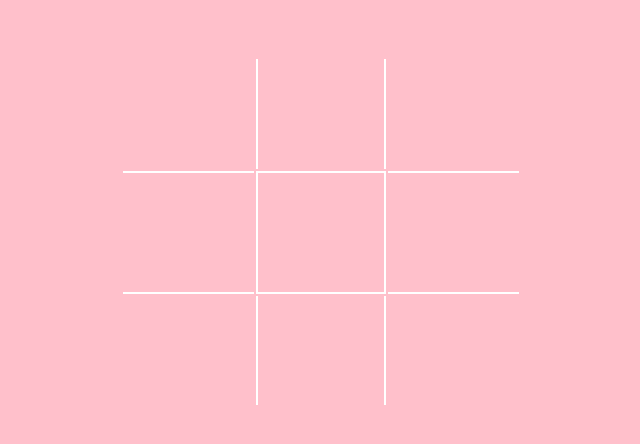
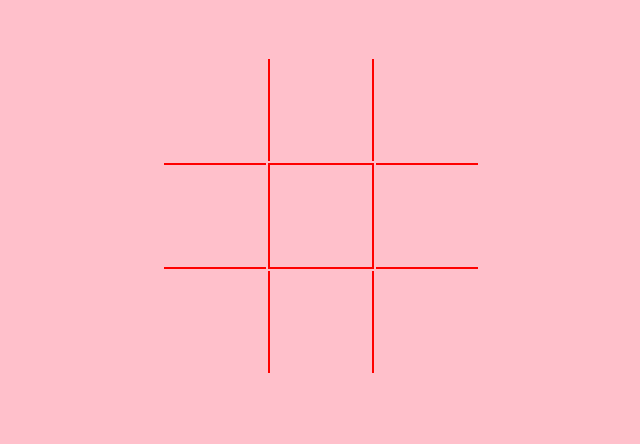
Before and after one commit to Rahuljaiswal30/tic-tac-toe-, a plain HTML site: page index.html in a window 1280 px wide. Shown: the part 50-494 px from the top of the page, without its empty margins (319-959 px from the left). Drawn offline with Linux system fonts and the light colour scheme.

Commit message:
updated the css and code using class verticle and horizontal

```diff
--- a/index.html
+++ b/index.html
@@ -11,19 +11,19 @@
 
     <table class="table">
         <tr>
-            <td id="one"></td>
-            <td id="two"></td>
-            <td id="three"></td>
+            <td ></td>
+            <td class="verticle"></td>
+            <td ></td>
         </tr>
         <tr>
-            <td id="four"></td>
-            <td id="five"></td>
-            <td id="six"></td>
+            <td class="horizontal"></td>
+            <td class="verticle horizontal"></td>
+            <td class="horizontal"></td>
         </tr>
         <tr>
-            <td id="seven"></td>
-            <td id="eight"></td>
-            <td id="nine"></td>
+            <td ></td>
+            <td class="verticle"></td>
+            <td ></td>
         </tr>
     </table>
 </body>
--- a/tic-tac-toe.css
+++ b/tic-tac-toe.css
@@ -13,36 +13,18 @@ h1{
 .table{
     /* border: 1px solid white; */
     margin: 60px auto;
-    width: 400px;
-    height: 350px
 }
 
-#two{
-    width: 30%;
-    border-left: 2px solid white;
-    border-right: 2px solid white;
+td{
+    width: 100px;
+    height: 100px;
+}
+.verticle{
+    border-right: 2px solid red;
+    border-left: 2px solid red;
 }
 
-#four{
-    width: 30%;
-    border-top: 2px solid white;
-    border-bottom: 2px solid white;
+.horizontal{
+    border-top: 2px solid red;
+    border-bottom: 2px solid red;
 }
-
-#five{
-    width: 30%;
-    height: 117px;
-    border: 2px solid white;
-}
-
-#six{
-    width: 30%;
-    border-top: 2px solid white;
-    border-bottom: 2px solid white;
-}
-
-#eight{
-    width: 30%;
-    border-left: 2px solid white;
-    border-right: 2px solid white;
-}
```
